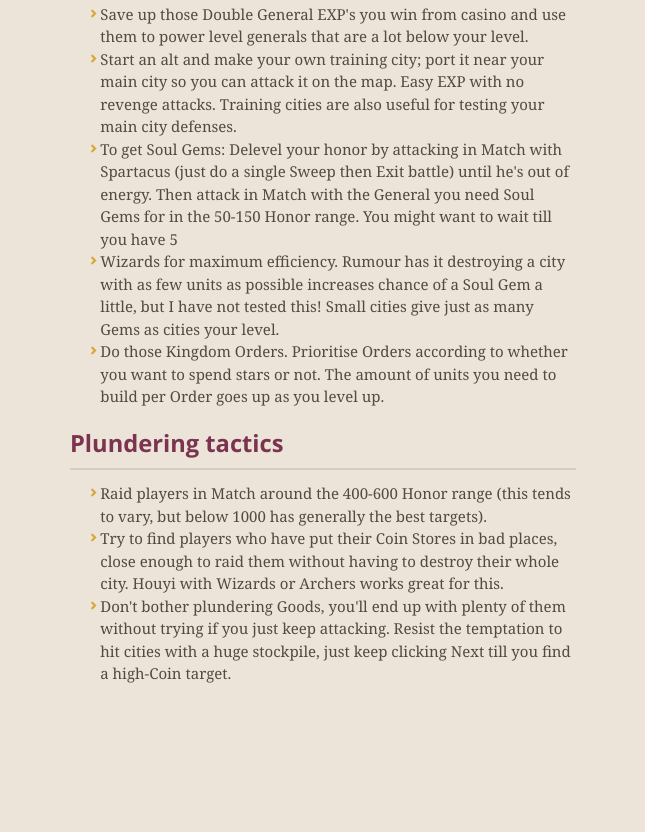
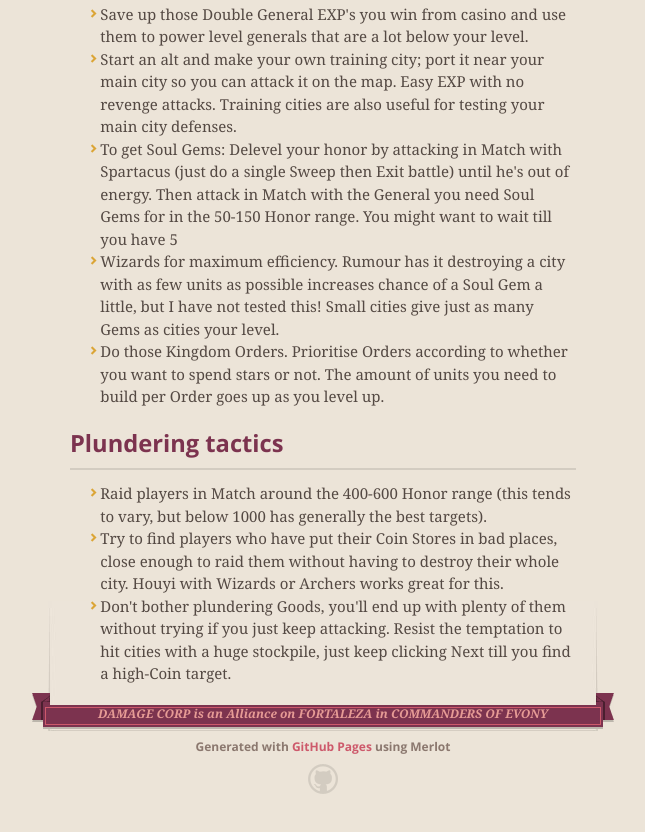
Before and after one commit to palingman/palingman.github.io, a plain HTML site: page index.html in a window 1280 px wide. Shown: the part 1359-2191 px from the top of the page, without its empty margins (317-962 px from the left). Before the commit the page ends 2054 px from the top, so only its background shows below. Drawn offline with nearby package versions, Linux system fonts and the light colour scheme.

Commit message:
Update index.html

```diff
--- a/index.html
+++ b/index.html
@@ -106,6 +106,19 @@
 </p>
       </section>
 
+      <footer>
+        <span class="ribbon-outer">
+          <span class="ribbon-inner">
+            <p>DAMAGE CORP is an Alliance on FORTALEZA in COMMANDERS OF EVONY</p>
+          </span>
+          <span class="left-tail"></span>
+          <span class="right-tail"></span>
+        </span>
+        <p>Generated with <a href="https://pages.github.com">GitHub Pages</a> using Merlot</p>
+        <span class="octocat"></span>
+      </footer>
+
+
     </div>
 
 
```
